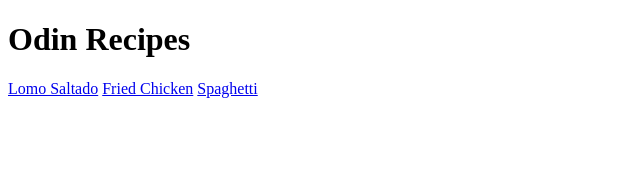
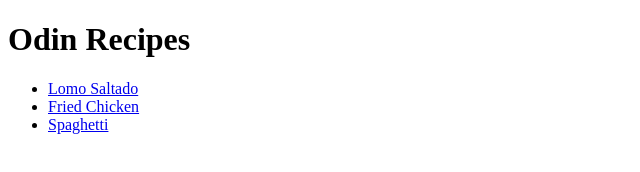
Before and after one commit to dition24/odin-recipes, a plain HTML site: page index.html in a window 1280 px wide. Shown: the whole page, without its empty margins (0-640 px from the left). Drawn offline with Linux system fonts and the light colour scheme.

Commit message:
Set list of recipes as unordered list on index
Changed list of recipes on index page to an unordered list for cleaner
look.

```diff
--- a/index.html
+++ b/index.html
@@ -7,8 +7,10 @@
 </head>
 <body>
     <h1>Odin Recipes</h1>
-    <a href="recipes/lomo.html">Lomo Saltado</a>
-    <a href="recipes/chicken.html">Fried Chicken</a>
-    <a href="recipes/spaghetti.html">Spaghetti</a>
+    <ul>
+        <li><a href="recipes/lomo.html">Lomo Saltado</a></li>
+        <li><a href="recipes/chicken.html">Fried Chicken</a></li>
+        <li><a href="recipes/spaghetti.html">Spaghetti</a></li>
+    </ul>
 </body>
 </html>
```
